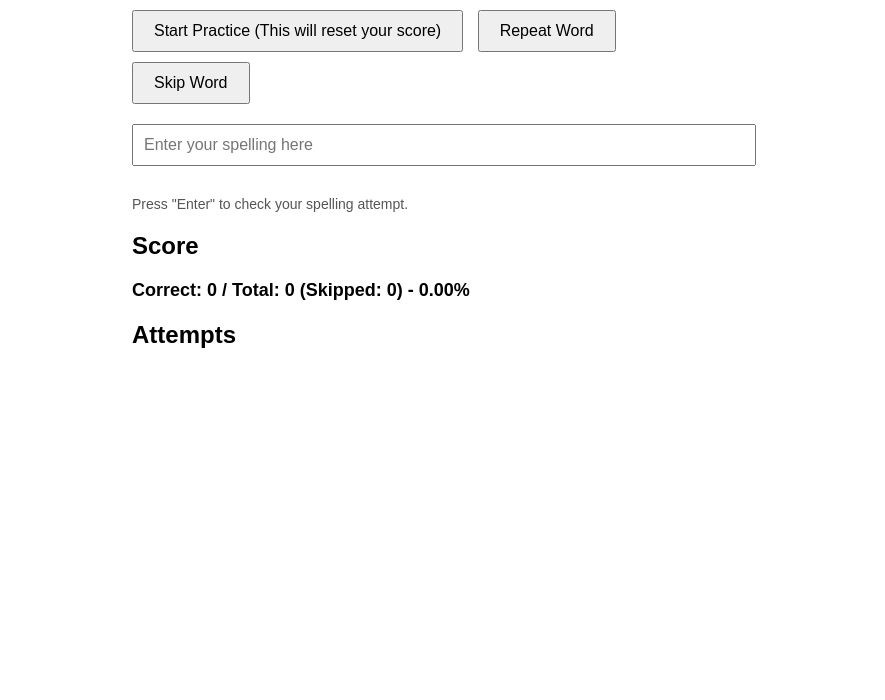
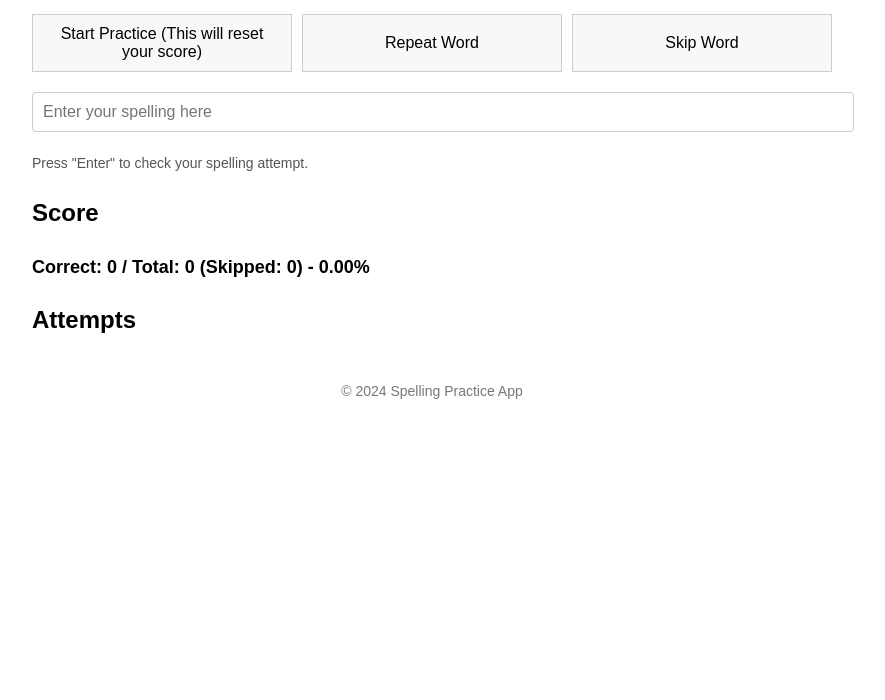
Before and after one commit to xeroph81/spelling-practice-app, a plain HTML site: page index.html in a window 1280 px wide. Shown: the part 100-800 px from the top of the page, without its empty margins (208-1093 px from the left). Drawn offline with Linux system fonts and the light colour scheme.

Commit message:
THis is the 'make it pretty' update. Visual changes only

```diff
--- a/app.js
+++ b/app.js
@@ -233,6 +233,12 @@ function updateScoreDisplay() {
     attempts.forEach(attempt => {
         let li = document.createElement('li');
         li.textContent = `${attempt.word}: ${attempt.status}`;
+        if (attempt.status === 'correct') {
+            li.classList.add('correct');
+        } else if (attempt.status === 'incorrect') {
+            li.classList.add('incorrect');
+        }
+        // No class needed for 'skipped' as it will remain black
         attemptList.appendChild(li);
     });
 }
--- a/index.html
+++ b/index.html
@@ -4,72 +4,47 @@
     <meta charset="UTF-8">
     <meta name="viewport" content="width=device-width, initial-scale=1.0">
     <title>Spelling Practice</title>
-    <style>
-        body {
-            font-family: Arial, sans-serif;
-            margin: 20px;
-            padding: 20px;
-            max-width: 600px;
-            margin: 0 auto;
-        }
-        #spelling-input {
-            width: 100%;
-            padding: 10px;
-            font-size: 16px;
-            margin-bottom: 10px;
-        }
-        #repeat-word, #start-practice, #skip-word {
-            padding: 10px 20px;
-            font-size: 16px;
-            cursor: pointer;
-            margin-right: 10px;
-            margin-top: 10px;
-        }
-        #feedback {
-            margin-top: 20px;
-            font-size: 18px;
-            font-weight: bold;
-        }
-        #score {
-            margin-top: 20px;
-            font-size: 18px;
-            font-weight: bold;
-        }
-        #attempt-list {
-            margin-top: 20px;
-            list-style-type: none;
-            padding-left: 0;
-        }
-        #attempt-list li {
-            font-size: 16px;
-        }
-        #instructions {
-            margin-top: 20px;
-            font-size: 14px;
-            color: #555;
-        }
-    </style>
+    <link rel="stylesheet" href="styles.css">
 </head>
 <body>
-    <h1>Spelling Practice</h1>
+    <header>
+        <h1>Spelling Practice</h1>
+    </header>
 
-    <button id="start-practice">Start Practice (This will reset your score)</button>
-    <button id="repeat-word">Repeat Word</button>
-    <button id="skip-word">Skip Word</button>
+    <main>
+        <section>
+            <div class="button-group">
+                <button id="start-practice" aria-label="Start Practice">Start Practice (This will reset your score)</button>
+                <button id="repeat-word" aria-label="Repeat Word">Repeat Word</button>
+                <button id="skip-word" aria-label="Skip Word">Skip Word</button>
+            </div>
 
-    <p id="feedback"></p>
+            <p id="feedback" role="alert" aria-live="polite"></p>
 
-    <input type="text" id="spelling-input" placeholder="Enter your spelling here">
+            <div class="input-group">
+                <label for="spelling-input" class="sr-only">Enter your spelling here</label>
+                <input type="text" id="spelling-input" placeholder="Enter your spelling here" aria-label="Spelling Input">
+            </div>
 
-    <div id="instructions">
-        <p>Press "Enter" to check your spelling attempt.</p>
-    </div>
+            <div id="instructions" class="instructions">
+                <p>Press "Enter" to check your spelling attempt.</p>
+            </div>
+        </section>
 
-    <h2>Score</h2>
-    <p id="score">Correct: 0 / Total: 0 (Skipped: 0) - 0.00%</p>
+        <section>
+            <h2>Score</h2>
+            <p id="score" aria-live="polite">Correct: 0 / Total: 0 (Skipped: 0) - 0.00%</p>
+        </section>
 
-    <h2>Attempts</h2>
-    <ul id="attempt-list"></ul>
+        <section>
+            <h2>Attempts</h2>
+            <ul id="attempt-list" aria-live="polite"></ul>
+        </section>
+    </main>
+
+    <footer>
+        <p>&copy; 2024 Spelling Practice App</p>
+    </footer>
 
     <script src="app.js"></script>
 </body>
--- a/styles.css
+++ b/styles.css
@@ -1,58 +1,94 @@
-/* Basic reset for padding and margin */
-body, h1, p, input, button {
+body {
+    font-family: Arial, sans-serif;
     margin: 0;
-    padding: 0;
-    font-family: Arial, sans-serif;
+    padding: 20px;
+    max-width: 800px;
+    margin: 0 auto;
+    line-height: 1.6;
 }
 
-body {
-    background-color: #f4f4f4;
-    display: flex;
-    justify-content: center;
-    align-items: center;
-    height: 100vh;
-    flex-direction: column;
-}
-
-h1 {
-    color: #333;
+header, footer {
+    text-align: center;
     margin-bottom: 20px;
 }
 
-p {
-    margin-bottom: 10px;
+.button-group {
+    display: flex;
+    flex-wrap: wrap;
+    gap: 10px;
+    margin-bottom: 20px;
 }
 
-#word-display {
-    font-size: 1.5em;
+.button-group button {
+    flex: 1;
+    padding: 10px;
+    font-size: 16px;
+    cursor: pointer;
+    border: 1px solid #ccc;
+    background-color: #f8f8f8;
+    transition: background-color 0.3s ease;
+}
+
+.button-group button:hover {
+    background-color: #e0e0e0;
+}
+
+.input-group {
     margin-bottom: 20px;
 }
 
 #spelling-input {
+    width: 100%;
     padding: 10px;
-    font-size: 1.2em;
-    width: 300px;
-    margin-bottom: 20px;
-    border: 2px solid #ccc;
-    border-radius: 5px;
+    font-size: 16px;
+    border: 1px solid #ccc;
+    border-radius: 4px;
 }
 
-#check-spelling, #start-practice {
-    padding: 10px 20px;
-    font-size: 1.2em;
-    margin: 10px;
-    border: none;
-    border-radius: 5px;
-    background-color: #007bff;
-    color: white;
-    cursor: pointer;
-}
-
-#check-spelling:hover, #start-practice:hover {
-    background-color: #0056b3;
+.instructions {
+    font-size: 14px;
+    color: #555;
+    margin-top: 10px;
 }
 
 #feedback {
-    font-size: 1.2em;
+    margin-top: 20px;
+    font-size: 18px;
     font-weight: bold;
 }
+
+#score, #attempt-list {
+    margin-top: 20px;
+    font-size: 18px;
+    font-weight: bold;
+}
+
+footer {
+    font-size: 14px;
+    color: #777;
+    margin-top: 40px;
+}
+
+.sr-only {
+    position: absolute;
+    width: 1px;
+    height: 1px;
+    padding: 0;
+    margin: -1px;
+    overflow: hidden;
+    clip: rect(0, 0, 0, 0);
+    border: 0;
+}
+
+/* Attempts list color coding */
+#attempt-list li.correct {
+    color: green;
+}
+
+#attempt-list li.incorrect {
+    color: red;
+}
+
+#attempt-list li {
+    color: black; /* Default color for skipped attempts */
+}
```
